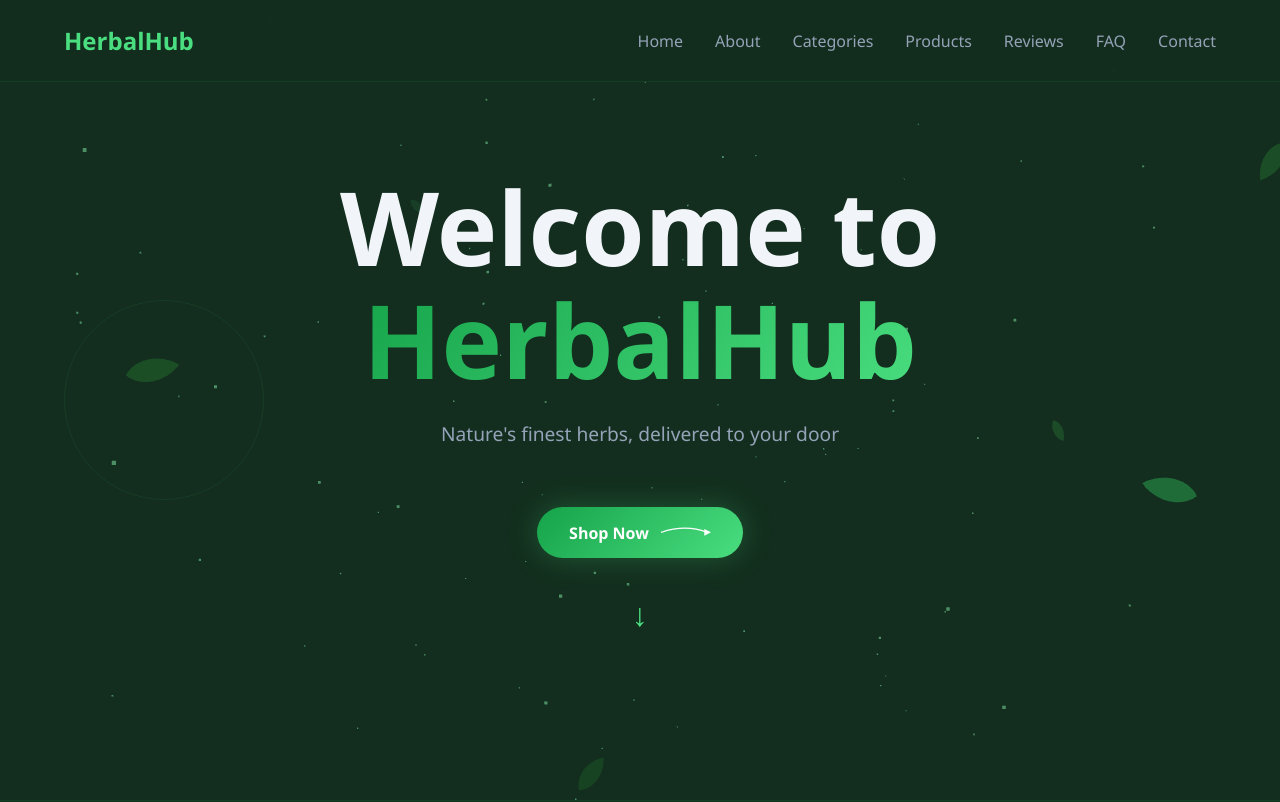
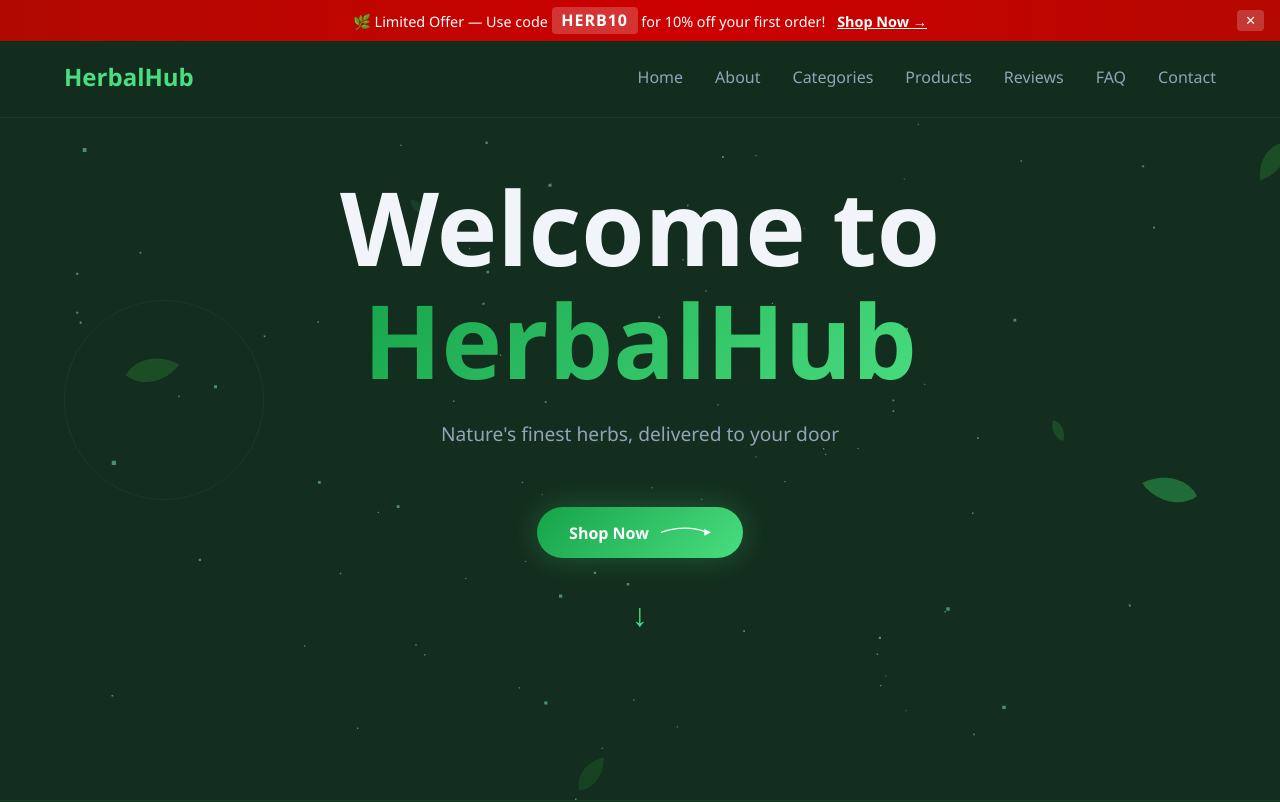
Before and after one commit to jaslin6011-sys/herbhub-website, a website built with Vite: page index.html in a window 1280 px wide. Shown: the top 802 px of the page. Built offline with nearby package versions, Linux system fonts and the light colour scheme.

Commit message:
add discount banner

```diff
--- a/index.html
+++ b/index.html
@@ -21,6 +21,12 @@
       <p class="capsule-tagline">Nature's finest herbs</p>
     </div>
     <div class="burst-ring"></div>
+  </div>
+
+  <!-- Discount Banner -->
+  <div class="discount-banner">
+    <p>🌿 Limited Offer — Use code <strong>HERB10</strong> for 10% off your first order! <a href="#products">Shop Now →</a></p>
+    <button class="banner-close" id="bannerClose">✕</button>
   </div>
 
   <!-- 3D Canvas -->
--- a/src/main.js
+++ b/src/main.js
@@ -256,6 +256,18 @@ gsap.from('.faq-item', {
   opacity: 0, y: 40, duration: 0.6, stagger: 0.1, ease: 'power3.out'
 })
 
+// ── Discount Banner Close ──
+document.getElementById('bannerClose').addEventListener('click', () => {
+  const banner = document.querySelector('.discount-banner')
+  gsap.to(banner, {
+    height: 0, opacity: 0, padding: 0, duration: 0.4, ease: 'power2.in',
+    onComplete: () => {
+      banner.style.display = 'none'
+      document.querySelector('.navbar').style.top = '0'
+    }
+  })
+})
+
 // ── Hamburger Menu ──
 const hamburger = document.getElementById('hamburger')
 const navMenu = document.getElementById('nav-menu')
--- a/src/style.css
+++ b/src/style.css
@@ -155,7 +155,7 @@ nav, section, .wave-divider, footer { position: relative; z-index: 1; }
 /* ── Navbar ── */
 .navbar {
   position: fixed;
-  top: 0; width: 100%;
+  top: 36px; width: 100%;
   display: flex;
   justify-content: space-between;
   align-items: center;
@@ -420,6 +420,56 @@ nav, section, .wave-divider, footer { position: relative; z-index: 1; }
   gap: 1rem;
 }
 
+/* ── Discount Banner ── */
+.discount-banner {
+  position: fixed;
+  top: 0;
+  width: 100%;
+  background: linear-gradient(90deg, #cc0000, #991100, #cc0000);
+  background-size: 200% auto;
+  animation: bannerSlide 4s linear infinite;
+  color: white;
+  text-align: center;
+  padding: 0.6rem 3rem;
+  font-size: 0.9rem;
+  z-index: 9998;
+  display: flex;
+  align-items: center;
+  justify-content: center;
+  gap: 1rem;
+}
+@keyframes bannerSlide {
+  0% { background-position: 0% center; }
+  100% { background-position: 200% center; }
+}
+.discount-banner p { margin: 0; }
+.discount-banner strong {
+  background: rgba(255,255,255,0.2);
+  padding: 0.15rem 0.6rem;
+  border-radius: 4px;
+  letter-spacing: 1px;
+  font-size: 1rem;
+}
+.discount-banner a {
+  color: #fff;
+  font-weight: 700;
+  text-decoration: underline;
+  margin-left: 0.5rem;
+}
+.banner-close {
+  background: rgba(255,255,255,0.2);
+  border: none;
+  color: white;
+  cursor: pointer;
+  font-size: 0.8rem;
+  padding: 0.2rem 0.5rem;
+  border-radius: 4px;
+  position: absolute;
+  right: 1rem;
+  transition: background 0.2s;
+}
+.banner-close:hover { background: rgba(255,255,255,0.35); }
+
 /* ── FAQ ── */
 .faq-list {
   width: 100%;
```
